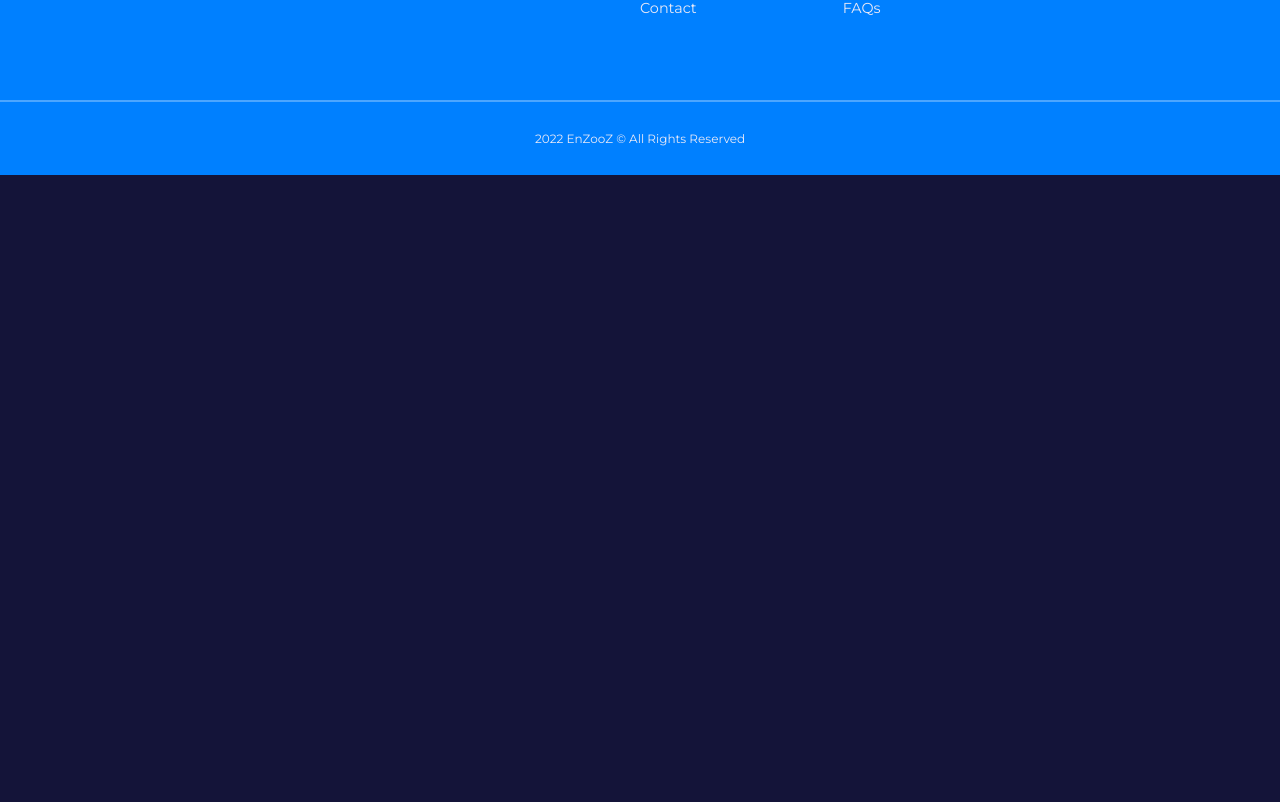
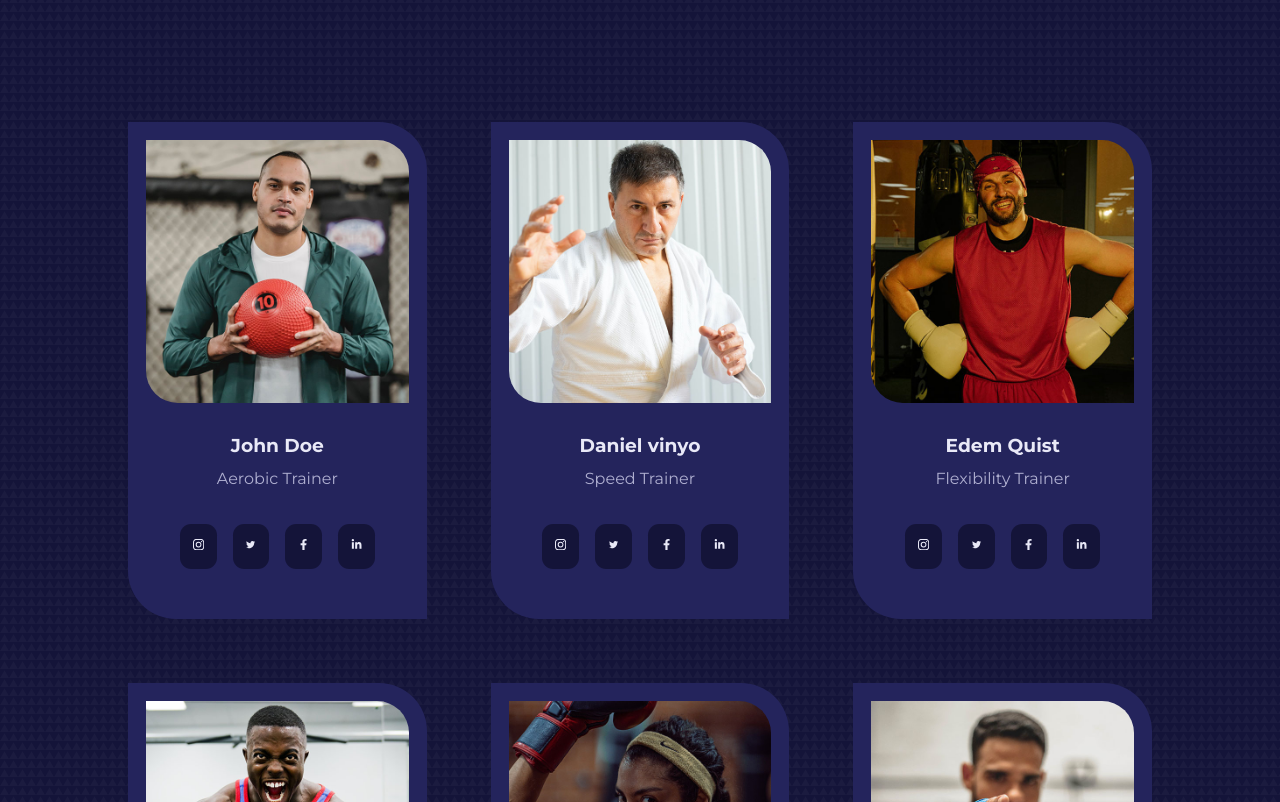
Before and after one commit to enzooz48/Gallery-App, a React (Create React App) app: page /trainers in a window 1280 px wide. Shown: the part 438-1240 px from the top of the page. Before the commit the page ends 800 px from the top, so only its background shows below. Built offline with nearby package versions, Linux system fonts and the light colour scheme.

Commit message:
Add Trainers Component

```diff
--- /dev/null
+++ b/src/components/Trainer.jsx
@@ -0,0 +1,28 @@
+import Card from '../UI/Card';
+
+const Trainer = ({ image, name, job, socials }) => {
+	return (
+		<Card className="trainer">
+			<div className="trainer__img">
+				<img src={image} alt={name} />
+			</div>
+			<h3>{name}</h3>
+			<p>{job}</p>
+			<div className="trainer__socials">
+				{socials.map(({ icon, link }, index) => {
+					return (
+						<a
+							href={link}
+							key={index}
+							target="_blank"
+							rel="noopener noreferrer">
+							{icon}
+						</a>
+					);
+				})}
+			</div>
+		</Card>
+	);
+};
+
+export default Trainer;
--- a/src/index.css
+++ b/src/index.css
@@ -36,7 +36,7 @@ body {
 	color: var(--color-gray-200);
 	line-height: 1.7;
 	overflow-x: hidden;
-	background: var(--color-gray-600);
+	background: var(--color-gray-600) url('./assets//images//bg_texture.png');
 }
 
 .container {
--- a/src/pages/trainers/Trainers.css
+++ b/src/pages/trainers/Trainers.css
@@ -0,0 +1,63 @@
+.trainers__container {
+	display: grid;
+	grid-template-columns: repeat(3, 1fr);
+	gap: 4rem;
+}
+
+.card.trainer {
+	padding: 1rem;
+}
+
+.trainer__img {
+	border-radius: 0 2rem;
+	overflow: hidden;
+}
+
+.trainer h3 {
+	margin-top: 2rem;
+}
+
+.trainer p {
+	margin-top: 0.5rem;
+}
+
+.trainer__socials {
+	display: flex;
+	gap: 1rem;
+	justify-content: center;
+	align-items: center;
+	margin: 2rem 0;
+}
+
+.trainer__socials a {
+	font-size: 0.7rem;
+	background: var(--color-gray-600);
+	padding: 0.8rem;
+	border-radius: 0.7rem;
+	transition: var(--transition);
+}
+
+.trainer:hover a {
+	background: var(--color-gray-500);
+}
+
+/*MEDIA QUERIES (medium screens) */
+@media screen and (max-width: 1024px) {
+	.trainers__container {
+		grid-template-columns: 1fr 1fr;
+		gap: 2.5rem;
+	}
+}
+
+/*MEDIA QUERIES (small screens) */
+@media screen and (max-width: 600px) {
+	.trainers__container {
+		grid-template-columns: 1fr;
+		gap: 2rem;
+	}
+
+	.card.trainer {
+		width: 90%;
+		margin-inline: auto;
+	}
+}
--- a/src/pages/trainers/Trainers.jsx
+++ b/src/pages/trainers/Trainers.jsx
@@ -1,7 +1,55 @@
+import Header from '../../components/Header';
+import HeaderImage from '../../assets/images/header_bg_5.jpg';
+import { trainers } from '../../data';
+import { BsInstagram } from 'react-icons/bs';
+import { AiOutlineTwitter } from 'react-icons/ai';
+import { FaFacebookF } from 'react-icons/fa';
+import { FaLinkedinIn } from 'react-icons/fa';
 import './Trainers.css';
+import Trainer from '../../components/Trainer';
 
 const Trainers = () => {
-	return <div>Trainers</div>;
+	return (
+		<>
+			<Header title="Our Trainers" image={HeaderImage}>
+				Lorem ipsum, dolor sit amet consectetur adipisicing elit. Ea cumque,
+				delectus ratione illum optio harum aperiam libero velit exercitationem
+				autem!
+			</Header>
+			<section className="trainers">
+				<div className="container trainers__container">
+					{trainers.map(({ id, name, image, job, socials }) => {
+						return (
+							<Trainer
+								key={id}
+								name={name}
+								image={image}
+								job={job}
+								socials={[
+									{
+										icon: <BsInstagram />,
+										link: socials[0],
+									},
+									{
+										icon: <AiOutlineTwitter />,
+										link: socials[1],
+									},
+									{
+										icon: <FaFacebookF />,
+										link: socials[2],
+									},
+									{
+										icon: <FaLinkedinIn />,
+										link: socials[3],
+									},
+								]}
+							/>
+						);
+					})}
+				</div>
+			</section>
+		</>
+	);
 };
 
 export default Trainers;
```
